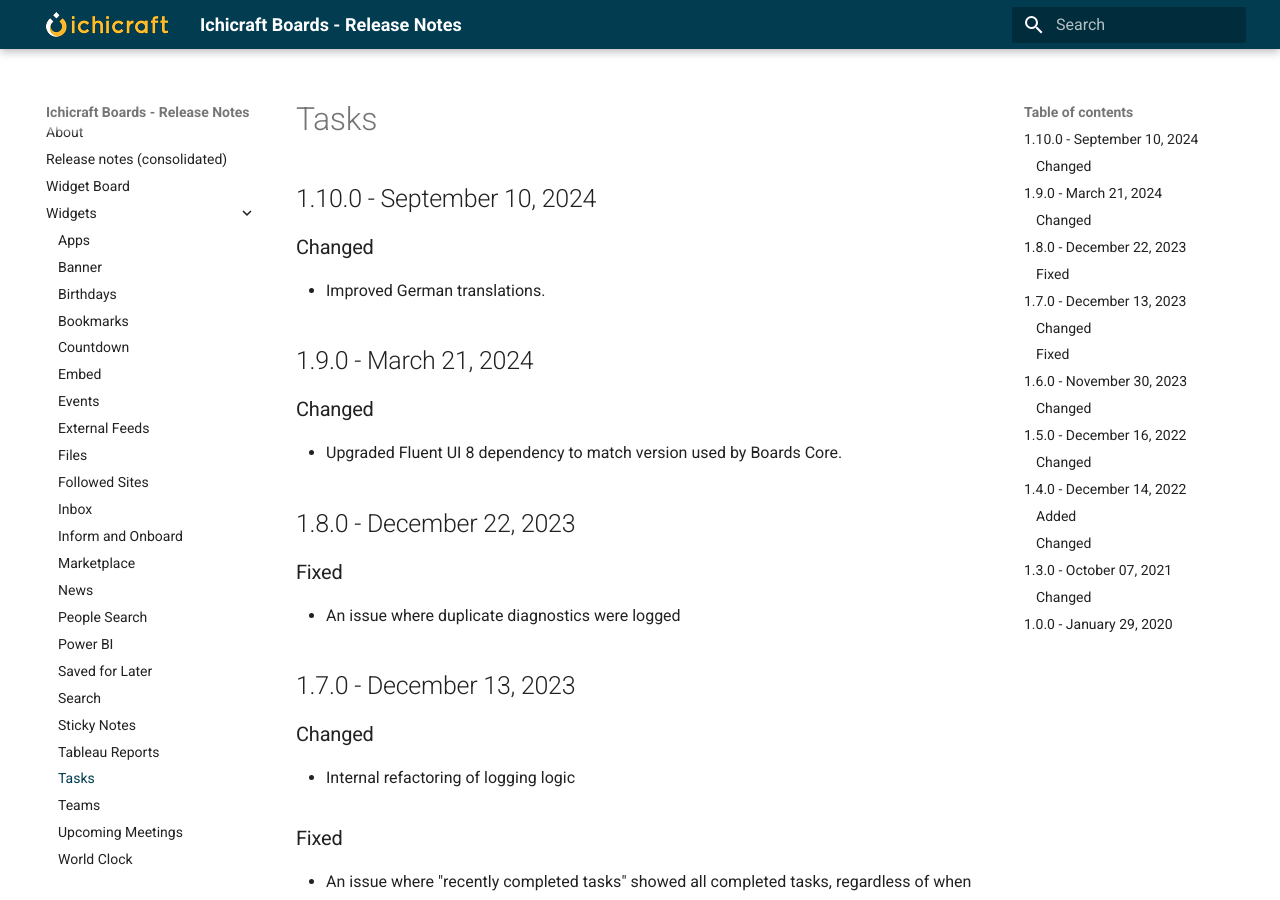
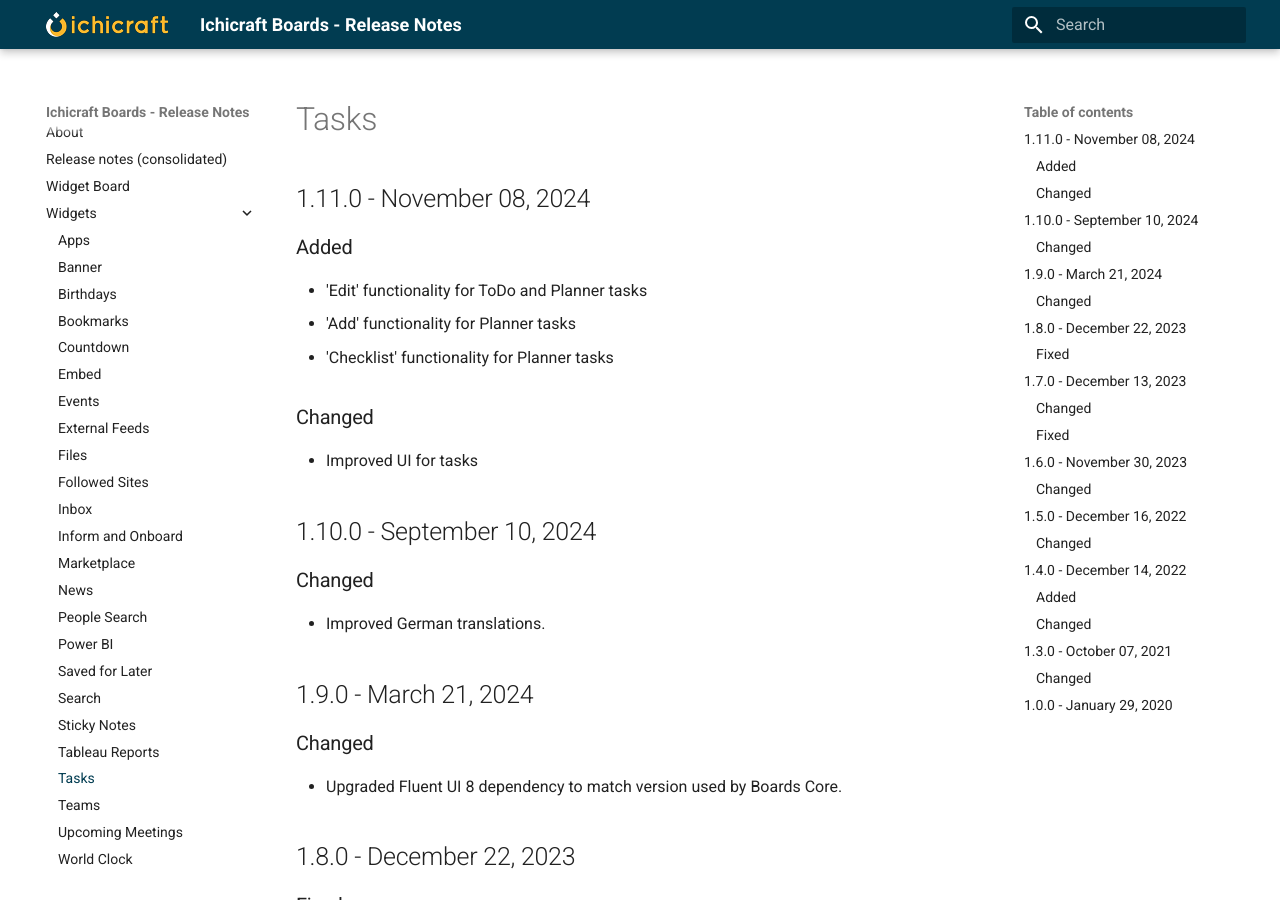
Before and after one commit to ichicraft/widgets-docs, an MkDocs documentation site: the page built from docs/Widgets/Tasks.md, in a window 1280 px wide and 900 px high. Built offline with MkDocs 1.6.1 and Material for MkDocs 9.7.7, drawn with Linux system fonts in a browser that asks for light colours.

```diff
--- a/docs/Widgets/Tasks.md
+++ b/docs/Widgets/Tasks.md
@@ -1,3 +1,14 @@
+## 1.11.0 - November 08, 2024
+
+### Added
+- &#x27;Edit&#x27; functionality for ToDo and Planner tasks
+- &#x27;Add&#x27; functionality for Planner tasks
+- &#x27;Checklist&#x27; functionality for Planner tasks
+
+### Changed
+- Improved UI for tasks
+
+
 ## 1.10.0 - September 10, 2024
 
 ### Changed
```
Also changed, not shown: docs/Release-notes-(consolidated).md (+11 -0 lines).
